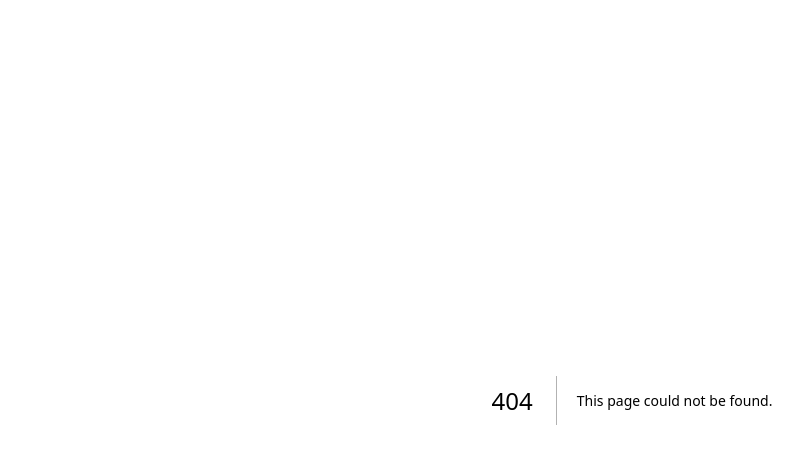
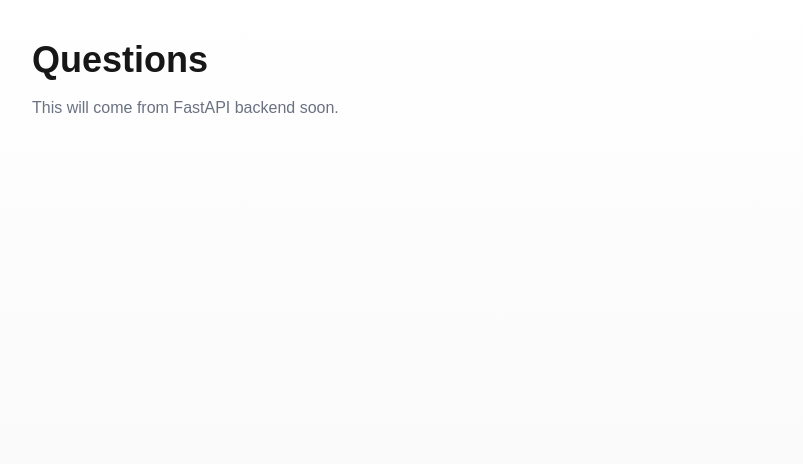
Before and after one commit to poojachalla-dev/AI-Q-A-Website, a Next.js app in the folder frontend/: page /topics in a window 1280 px wide. Before the commit this address had no page. Shown: the top 464 px of the page, without its empty margins (8-811 px from the left). Built offline with nearby package versions, Linux system fonts and the light colour scheme.

Commit message:
Added topics folder

```diff
--- /dev/null
+++ b/frontend/app/topics/page.tsx
@@ -0,0 +1,20 @@
+"use client";
+
+import { useSearchParams } from "next/navigation";
+
+export default function TopicsPage() {
+  const searchParams = useSearchParams();
+  const category = searchParams.get("name");
+
+  return (
+    <main className="p-10">
+      <h1 className="text-4xl font-bold">
+        {category} Questions
+      </h1>
+
+      <p className="mt-4 text-gray-500">
+        This will come from FastAPI backend soon.
+      </p>
+    </main>
+  );
+}
```
